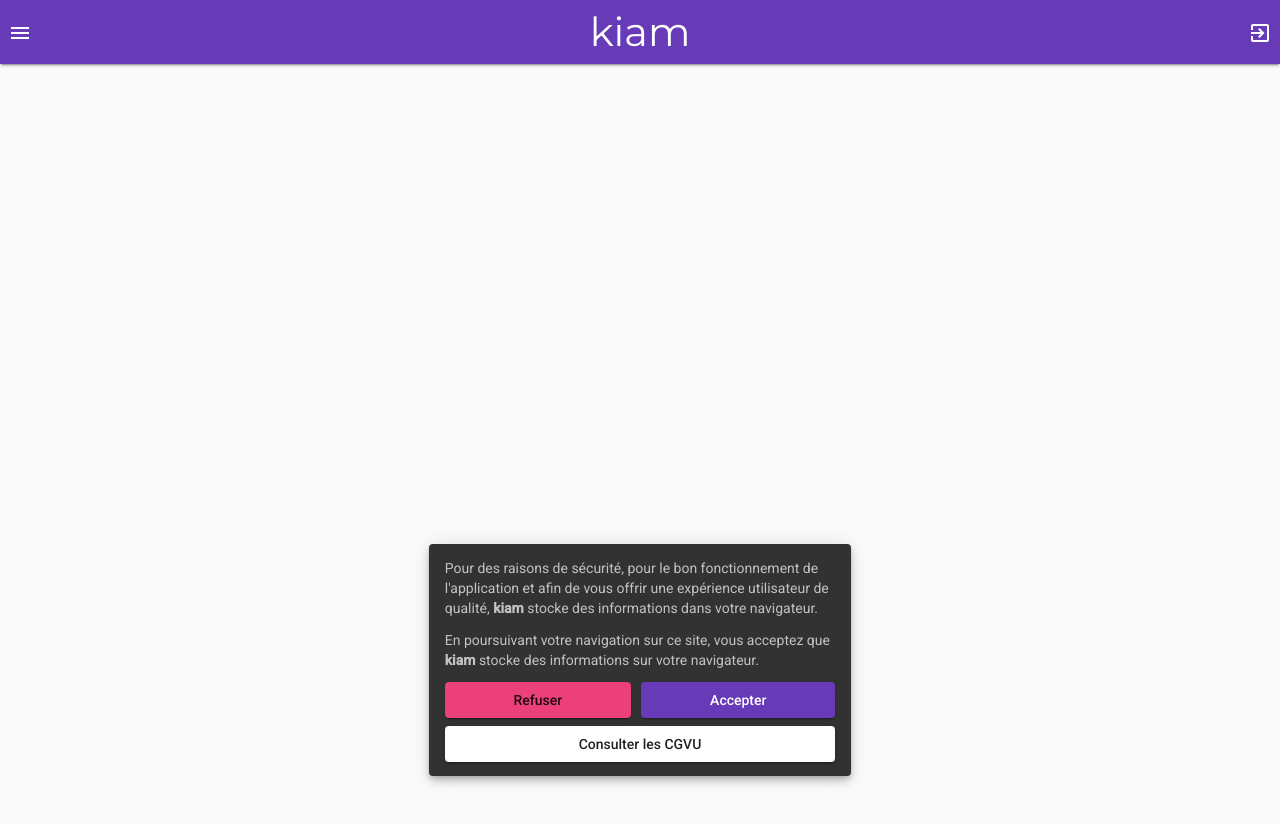
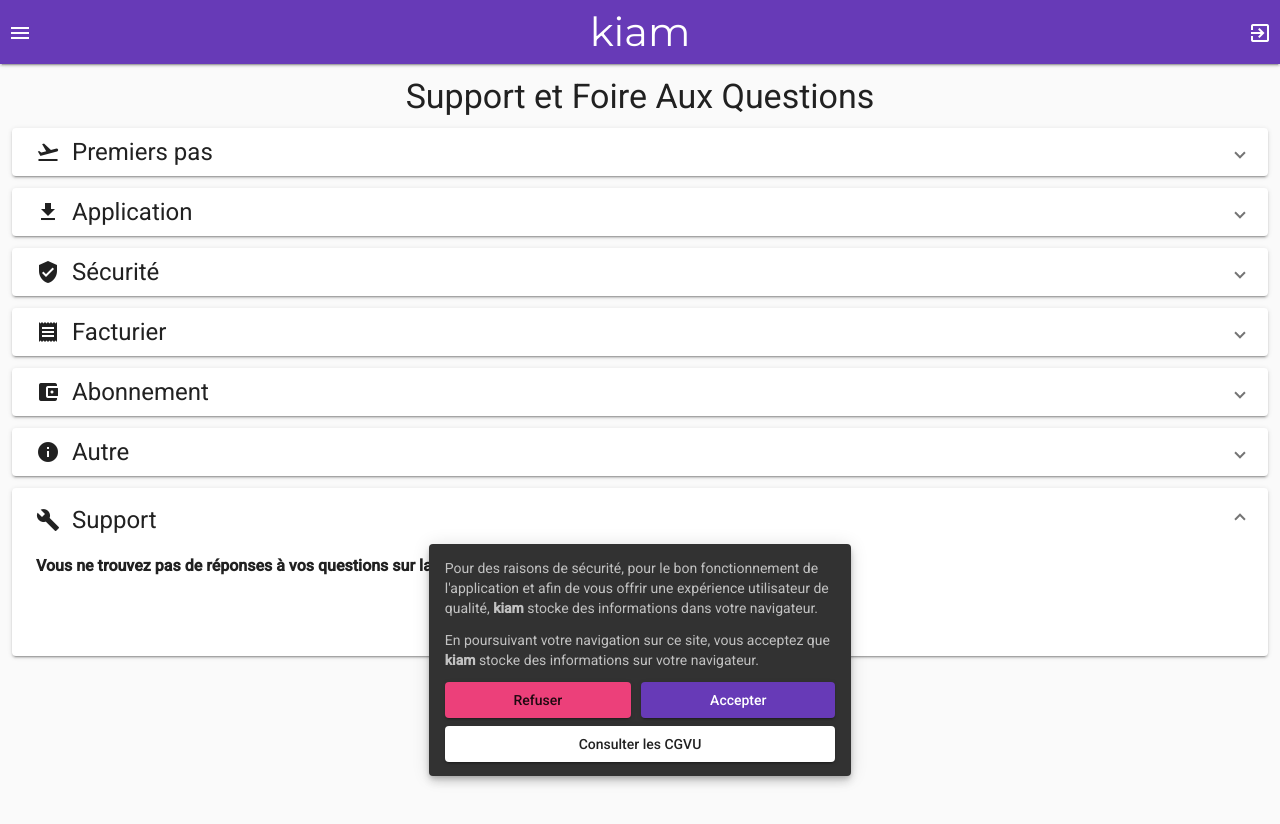
Before and after one commit to trendev/kiam-welcome, an Angular app: page /support in a window 1280 px wide. Before the commit this address led to /. Shown: the top 824 px of the page. Built offline with nearby package versions, Linux system fonts and the light colour scheme.

Commit message:
faq route -> support

```diff
--- a/src/app/app-routing.module.ts
+++ b/src/app/app-routing.module.ts
@@ -15,7 +15,7 @@ const routes: Routes = [
     component: HomeComponent
   },
   {
-    path: 'faq',
+    path: 'support',
     component: FAQComponent
   }
 ];
--- a/src/app/app.component.html
+++ b/src/app/app.component.html
@@ -18,8 +18,8 @@
         <a mat-list-item routerLink="home" routerLinkActive="active" (click)="sidenav.close()">
           <mat-icon matListIcon>home</mat-icon>
         </a>
-        <a mat-list-item routerLink="faq" routerLinkActive="active" (click)="sidenav.close()">
-          <mat-icon matListIcon>help</mat-icon>
+        <a mat-list-item routerLink="support" routerLinkActive="active" (click)="sidenav.close()">
+          <mat-icon matListIcon>contact_support</mat-icon>
         </a>
         <a mat-list-item (click)="sidenav.close()"
           [href]="contact"
--- a/src/app/faq/faq.component.html
+++ b/src/app/faq/faq.component.html
@@ -5,4 +5,4 @@
 <app-bills-questions [appName]="appName" [expanded]="expanded"></app-bills-questions>
 <app-subscription-questions [appName]="appName" [expanded]="expanded"></app-subscription-questions>
 <app-misc-questions [appName]="appName" [expanded]="expanded"></app-misc-questions>
-<app-support [appName]="appName" [expanded]="expanded"></app-support>
+<app-support [appName]="appName" [expanded]="true"></app-support>
--- a/src/app/home/home.component.html
+++ b/src/app/home/home.component.html
@@ -157,7 +157,7 @@
                     <a mat-raised-button color="accent" class="action-button" href="/app/sign-up">S'inscrire
                         maintenant</a>
                     <a mat-raised-button color="warn" [ngClass]="['action-button','last-action-button']"
-                        href="/faq">Consulter la FAQ</a>
+                        href="/support">Consulter la FAQ</a>
                 </div>
             </mat-card-actions>
         </mat-card-content>
```
